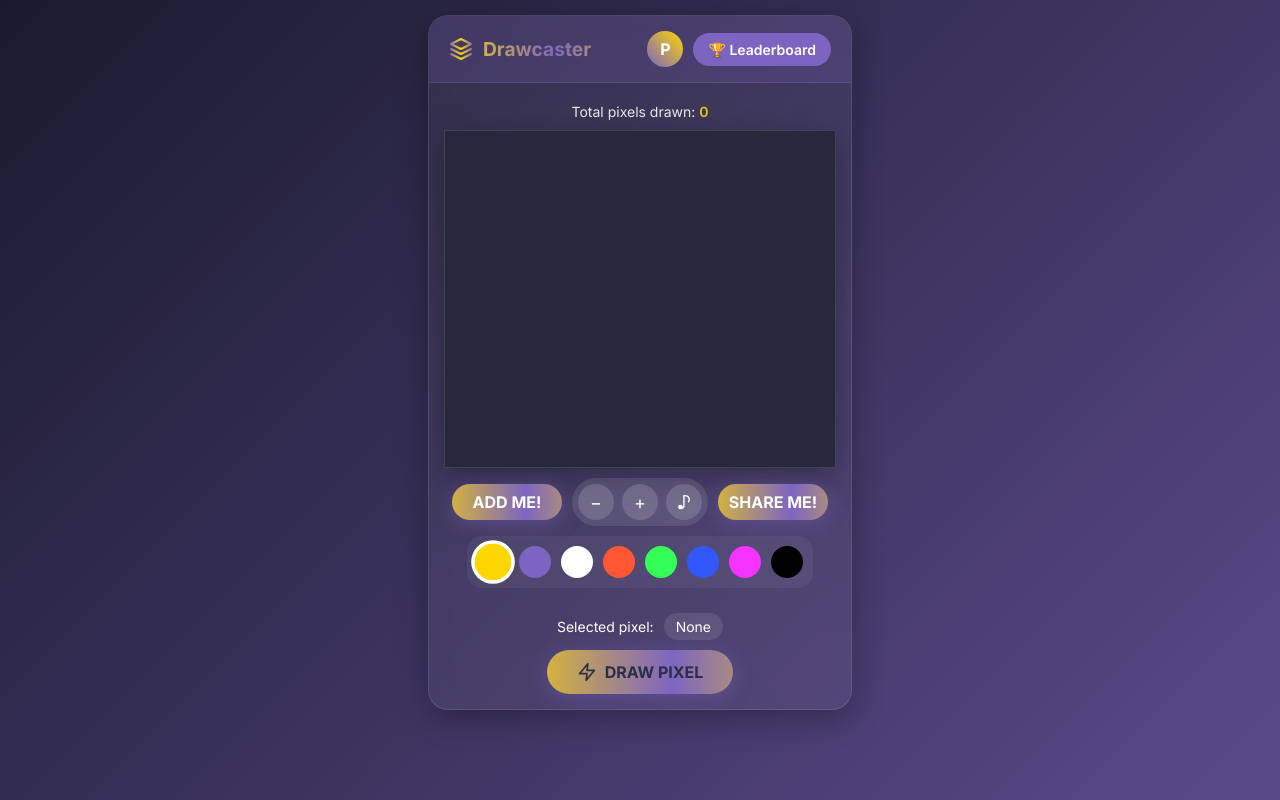
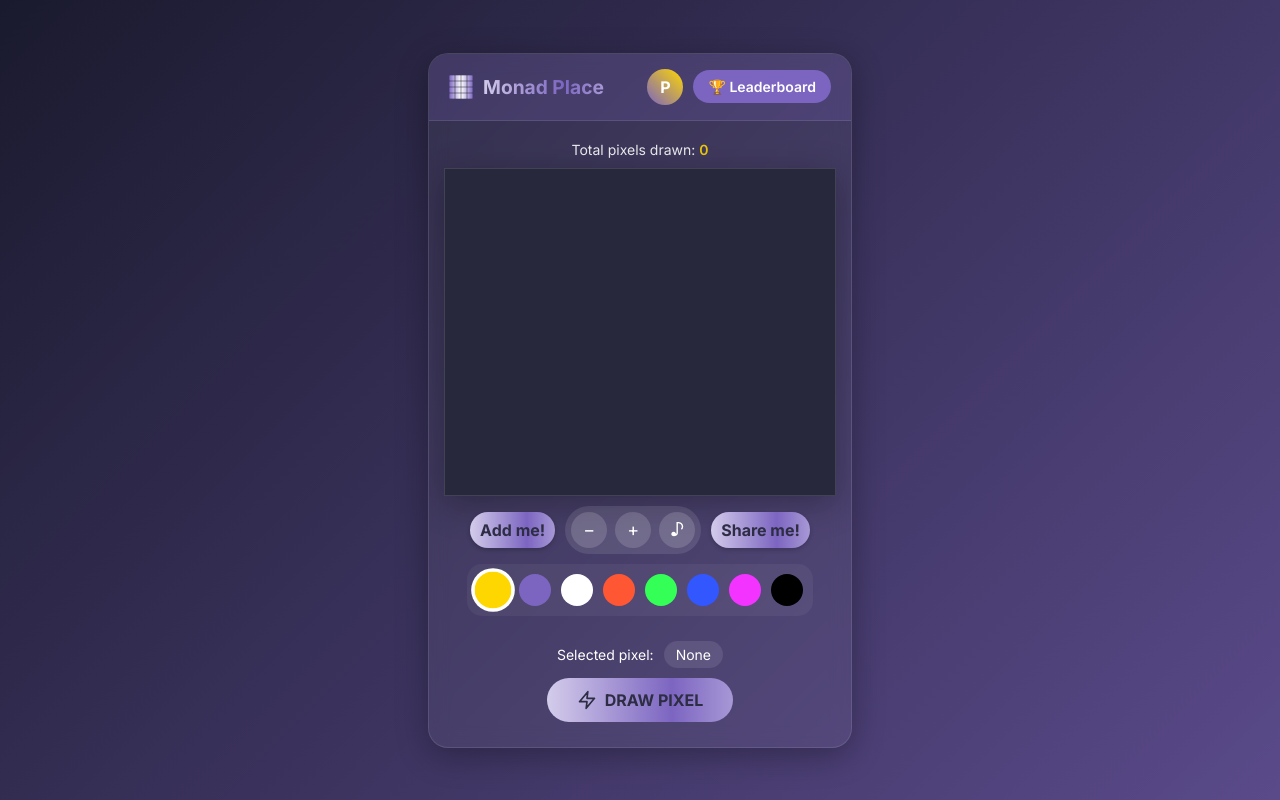
Before and after one commit to zoomyzo/Drawcaster, a plain HTML site: page index.html in a window 1280 px wide. Drawn offline with Linux system fonts and the light colour scheme.

Commit message:
Update index.html

```diff
--- a/index.html
+++ b/index.html
@@ -27,14 +27,16 @@
     }
 
     body {
-      background: linear-gradient(135deg, var(--background-dark), var(--farcaster-dark-purple));
-      color: var(--text-light);
+      margin: 0;
+      padding: 0;
+      font-family: 'Inter', sans-serif;
+      color: white;
+      background: linear-gradient(135deg, var(--background-dark), var(--farcaster-dark-purple)); /* Возвращаем оригинальный фон */
       height: 100vh;
-      overflow: hidden;
-      padding: 15px;
+      overflow: auto;
       display: flex;
-      flex-direction: column;
-      position: relative;
+      justify-content: center;
+      align-items: center;
     }
 
     .graffiti-background {
@@ -67,12 +69,14 @@
       height: 100%;
       display: flex;
       flex-direction: column;
-      background: rgba(255, 255, 255, 0.05);
-      backdrop-filter: blur(10px);
+      background: rgba(255, 255, 255, 0.05); /* Возвращаем полупрозрачный фон */
+      backdrop-filter: blur(10px); /* Возвращаем размытие фона */
       border-radius: 20px;
       overflow: hidden;
-      box-shadow: 0 8px 32px rgba(0, 0, 0, 0.3);
+      box-shadow: 0 8px 32px rgba(0, 0, 0, 0.3); /* Возвращаем тень */
       border: 1px solid rgba(255, 255, 255, 0.1);
+      /* border-bottom: 5px solid var(--background-dark); */ /* Удаляем временную нижнюю границу */
+      /* box-shadow: inset 0 -10px 10px -5px var(--background-dark); */ /* Удаляем временную внутреннюю тень */
     }
 
     .graffiti-corners {
@@ -114,7 +118,7 @@
     }
 
     .app-title span {
-      background: linear-gradient(90deg, var(--farcaster-purple), var(--accent-yellow), var(--farcaster-purple));
+      background: linear-gradient(90deg, var(--farcaster-purple), white, var(--farcaster-purple));
       background-size: 200% 100%;
       -webkit-background-clip: text;
       -webkit-text-fill-color: transparent;
@@ -123,11 +127,16 @@
     }
 
     .app-title svg {
-      animation: gradientFlow 3s linear infinite;
+      /* Keep this for general SVG styles if needed, like margin */
+      /* Removed any conflicting CSS styles */
+      background: var(--background-dark); /* Background color for the grid lines */
+      animation: none; /* Ensure no animation from CSS on the svg element itself */
     }
 
-    .app-title svg path {
-      stroke: url(#gradient);
+    .app-title svg path, .app-title svg rect {
+       /* Ensure fill is set by url(#gradient) in SVG */
+       /* Removed fill: none; */
+       stroke: none; /* Ensure no stroke is applied by CSS, gaps create the grid */
     }
 
     @keyframes gradientFlow {
@@ -335,6 +344,7 @@
     .content {
       flex: 1;
       padding: 15px;
+      padding-bottom: 25px;
       display: flex;
       flex-direction: column;
       overflow: auto;
@@ -379,11 +389,13 @@
       position: relative;
       z-index: 1;
       display: flex;
-      justify-content: space-between;
+      justify-content: space-between; /* Возвращаем space-between */
       margin-bottom: 10px;
-      gap: 10px;
+      gap: 10px; /* Расстояние между элементами */
       margin-top: 10px;
       align-items: center;
+      /* Убираем flex-wrap */
+      /* Убираем justify-content: center */
     }
 
     .zoom-controls {
@@ -393,7 +405,7 @@
       padding: 6px;
       border-radius: 30px;
       align-items: center;
-      margin: 0 auto;
+      /* margin: 0 auto; */ /* Удаляем автоматический margin */
     }
 
     .control-btn {
@@ -417,30 +429,33 @@
     }
 
     .action-btn {
-      padding: 8px 16px;
+      padding: 8px 10px;
       border-radius: 20px;
-      background: rgba(255, 255, 255, 0.15);
-      color: white;
-      display: flex;
-      align-items: center;
-      justify-content: center;
+      background: linear-gradient(to right, var(--accent-purple), white);
+      color: var(--text-dark);
       font-size: 16px;
       font-weight: bold;
-      text-transform: uppercase;
+      border: none;
       cursor: pointer;
-      transition: all 0.3s ease;
-      border: none;
-      position: relative;
-      overflow: hidden;
-      width: 110px;
+      transition: transform 0.2s ease, box-shadow 0.2s ease;
+      text-align: center;
+      text-decoration: none;
+      display: flex;
+      justify-content: center;
+      align-items: center;
+      /* margin: 0 5px; */ /* Убираем margin */
+      /* flex-grow: 1; */ /* Убираем flex-grow */
+      /* flex-basis: 0; */ /* Убираем flex-basis */
+      width: auto; /* Ширина по содержимому или доступному месту */
+      flex-shrink: 1; /* Позволяем сжиматься */
+      max-width: 110px; /* Максимальная ширина */
       height: 36px;
       white-space: nowrap;
-      box-shadow: 0 4px 20px rgba(124, 101, 193, 0.4);
+      box-shadow: 0 2px 4px rgba(0, 0, 0, 0.2);
     }
 
     .action-btn:hover {
       transform: translateY(-2px);
-      box-shadow: 0 6px 25px rgba(124, 101, 193, 0.6);
     }
 
     .action-btn:active {
@@ -448,14 +463,24 @@
       box-shadow: 0 2px 8px rgba(0, 0, 0, 0.2);
     }
 
+    .action-btn span {
+      background: linear-gradient(90deg, var(--farcaster-purple), white, var(--farcaster-purple));
+      background-size: 200% 100%;
+      -webkit-background-clip: text;
+      -webkit-text-fill-color: transparent;
+      background-clip: text;
+      animation: gradientFlow 3s linear infinite;
+      color: transparent;
+    }
+
     .action-btn.share {
-      background: linear-gradient(90deg, var(--farcaster-purple), var(--accent-yellow), var(--farcaster-purple));
+      background: linear-gradient(90deg, var(--farcaster-purple), white, var(--farcaster-purple));
       background-size: 200% 100%;
       animation: gradientFlow 3s linear infinite;
     }
 
     .action-btn.add-app {
-      background: linear-gradient(90deg, var(--farcaster-purple), var(--accent-yellow), var(--farcaster-purple));
+      background: linear-gradient(90deg, var(--farcaster-purple), white, var(--farcaster-purple));
       background-size: 200% 100%;
       animation: gradientFlow 3s linear infinite;
     }
@@ -518,7 +543,7 @@
     }
 
     .draw-btn {
-      background: linear-gradient(90deg, var(--farcaster-purple), var(--accent-yellow), var(--farcaster-purple));
+      background: linear-gradient(90deg, var(--farcaster-purple), white, var(--farcaster-purple));
       background-size: 200% 100%;
       color: var(--text-dark);
       border: none;
@@ -528,7 +553,6 @@
       font-size: 16px;
       cursor: pointer;
       transition: all 0.2s ease;
-      box-shadow: 0 4px 20px rgba(124, 101, 193, 0.4);
       width: 100%;
       max-width: 300px;
       display: flex;
@@ -536,11 +560,11 @@
       align-items: center;
       gap: 8px;
       animation: gradientFlow 3s linear infinite;
+      /* outline: 2px solid red !important; */ /* Удаляем временную обводку */
     }
 
     .draw-btn:hover {
       transform: translateY(-2px);
-      box-shadow: 0 6px 25px rgba(124, 101, 193, 0.6);
     }
 
     .counter {
@@ -733,7 +757,7 @@
               <stop offset="0%" style="stop-color: var(--farcaster-purple)">
                 <animate attributeName="offset" values="0;1;0" dur="3s" repeatCount="indefinite"/>
               </stop>
-              <stop offset="50%" style="stop-color: var(--accent-yellow)">
+              <stop offset="50%" style="stop-color: white">
                 <animate attributeName="offset" values="0.5;1.5;0.5" dur="3s" repeatCount="indefinite"/>
               </stop>
               <stop offset="100%" style="stop-color: var(--farcaster-purple)">
@@ -741,11 +765,28 @@
               </stop>
             </linearGradient>
           </defs>
-          <path d="M12 2L2 7L12 12L22 7L12 2Z" stroke="url(#gradient)" stroke-width="2" stroke-linecap="round" stroke-linejoin="round"/>
-          <path d="M2 17L12 22L22 17" stroke="url(#gradient)" stroke-width="2" stroke-linecap="round" stroke-linejoin="round"/>
-          <path d="M2 12L12 17L22 12" stroke="url(#gradient)" stroke-width="2" stroke-linecap="round" stroke-linejoin="round"/>
+          <!-- Pixel logo inspired by Reddit Place (4x4 grid with gaps) -->
+          <rect x="0.25" y="0.25" width="5.5" height="5.5" fill="url(#gradient)"/>
+          <rect x="6.25" y="0.25" width="5.5" height="5.5" fill="url(#gradient)"/>
+          <rect x="12.25" y="0.25" width="5.5" height="5.5" fill="url(#gradient)"/>
+          <rect x="18.25" y="0.25" width="5.5" height="5.5" fill="url(#gradient)"/>
+
+          <rect x="0.25" y="6.25" width="5.5" height="5.5" fill="url(#gradient)"/>
+          <rect x="6.25" y="6.25" width="5.5" height="5.5" fill="url(#gradient)"/>
+          <rect x="12.25" y="6.25" width="5.5" height="5.5" fill="url(#gradient)"/>
+          <rect x="18.25" y="6.25" width="5.5" height="5.5" fill="url(#gradient)"/>
+
+          <rect x="0.25" y="12.25" width="5.5" height="5.5" fill="url(#gradient)"/>
+          <rect x="6.25" y="12.25" width="5.5" height="5.5" fill="url(#gradient)"/>
+          <rect x="12.25" y="12.25" width="5.5" height="5.5" fill="url(#gradient)"/>
+          <rect x="18.25" y="12.25" width="5.5" height="5.5" fill="url(#gradient)"/>
+
+          <rect x="0.25" y="18.25" width="5.5" height="5.5" fill="url(#gradient)"/>
+          <rect x="6.25" y="18.25" width="5.5" height="5.5" fill="url(#gradient)"/>
+          <rect x="12.25" y="18.25" width="5.5" height="5.5" fill="url(#gradient)"/>
+          <rect x="18.25" y="18.25" width="5.5" height="5.5" fill="url(#gradient)"/>
         </svg>
-        <span>Drawcaster</span>
+        <span>Monad Place</span>
       </div>
 
       <div class="user-info">
@@ -764,13 +805,13 @@
       </div>
 
       <div class="controls">
-        <button class="action-btn add-app" title="Добавить мини-приложение">ADD ME!</button>
+        <button class="action-btn add-app" title="Добавить мини-приложение">Add me!</button>
         <div class="zoom-controls">
           <div class="control-btn" id="zoomOut">−</div>
           <div class="control-btn" id="zoomIn">+</div>
           <button class="control-btn music-control" id="musicControl" title="Включить/выключить музыку">♪</button>
         </div>
-        <button class="action-btn share" title="Поделиться">SHARE ME!</button>
+        <button class="action-btn share" title="Поделиться">Share me!</button>
       </div>
 
       <div class="color-palette" id="colorPalette">
```
